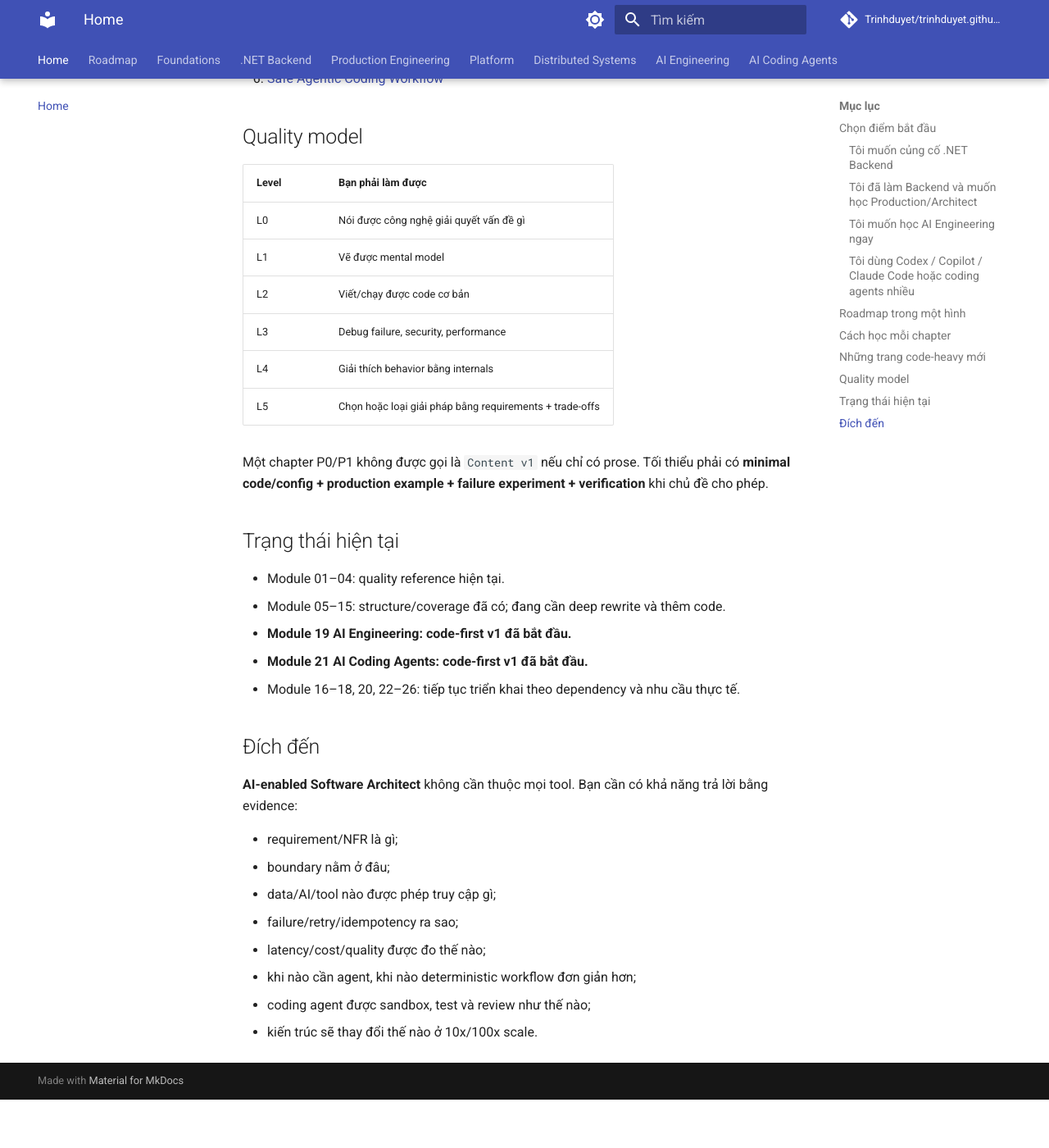
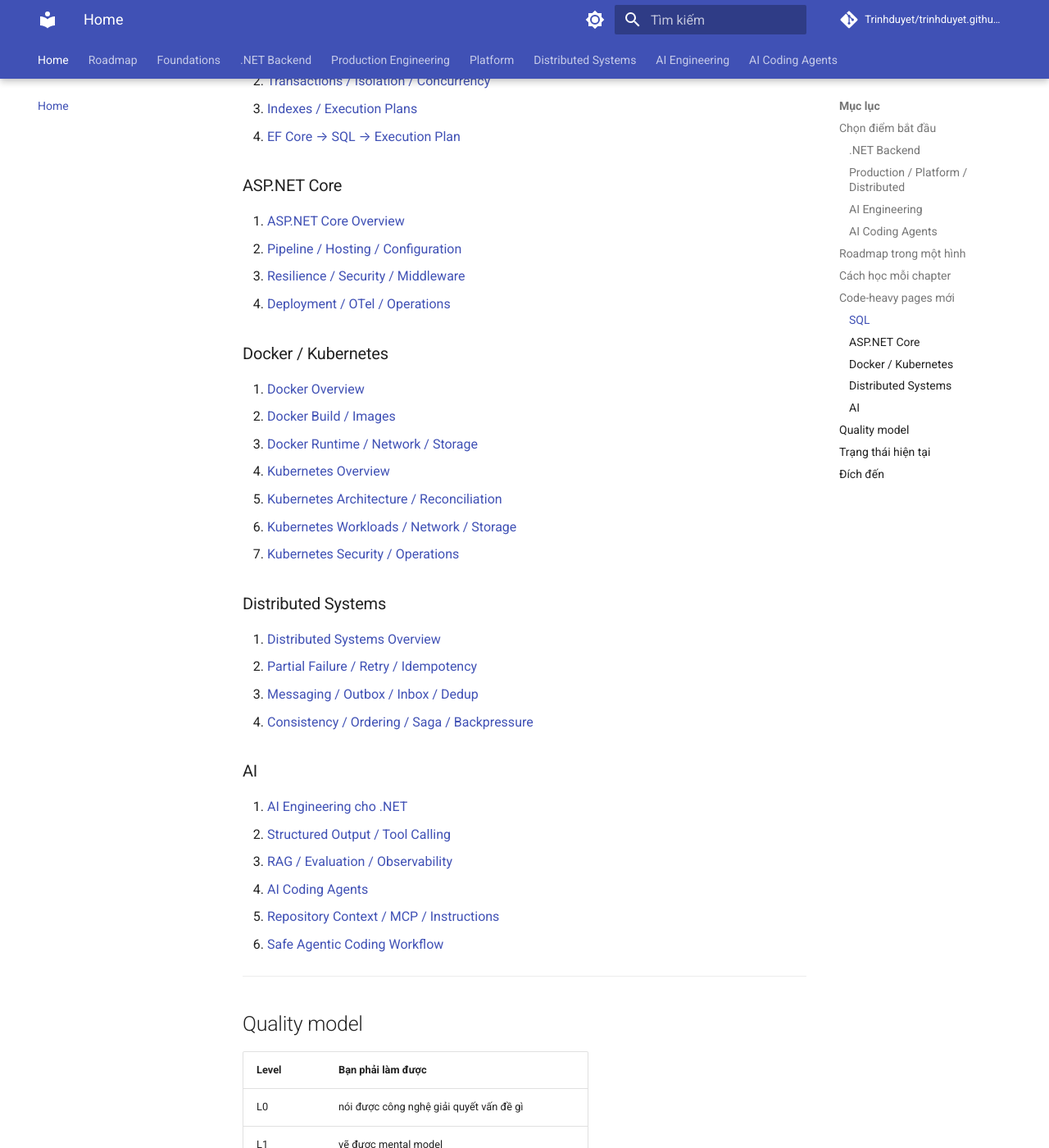
Before and after one commit to Trinhduyet/trinhduyet.github.io, an MkDocs documentation site: the page built from docs/index.md, in a window 1280 px wide and 1400 px high, scrolled down 3403 px. Shown: the whole window at 82% size. Built offline with MkDocs 1.6.1 and Material for MkDocs 9.7.7, drawn with Linux system fonts in a browser that asks for light colours; comment, search, counter and statistics services are not loaded; before the commit the page ends 4744 px from its top, so only the background shows below that; some of the changed text lies outside the part shown.

Commit message:
docs(home): surface code-first backend and distributed guides

````diff
--- a/docs/index.md
+++ b/docs/index.md
@@ -1,40 +1,43 @@
 # AI-Enabled Software Architect Roadmap
 
-> **Đọc tiếng Việt · giữ thuật ngữ English · học bằng code + failure experiment + architecture reasoning.**
+> **Tiếng Việt để hiểu nhanh · thuật ngữ English giữ nguyên · học bằng code + failure experiment + architecture reasoning.**
 
-Nếu tài liệu trước đây làm bạn thấy quá dài, hãy bắt đầu bằng [Cách đọc tài liệu này](00-roadmap/how-to-read.md). Không cần đọc từ đầu đến cuối.
+Nếu tài liệu dài, bắt đầu bằng [Cách đọc tài liệu này](00-roadmap/how-to-read.md). Bạn không cần đọc từ đầu tới cuối.
 
 ## Chọn điểm bắt đầu
 
-### Tôi muốn củng cố .NET Backend
-
-Đi theo:
+### .NET Backend
 
 ```text
 C#/.NET → Backend → SQL → API Design → ASP.NET Core
 ```
 
-Bắt đầu tại [C#/.NET Runtime](03-dotnet/README.md).
+Bắt đầu: [C#/.NET Runtime](03-dotnet/README.md).
 
-### Tôi đã làm Backend và muốn học Production/Architect
+Các phần code-heavy đã rewrite:
 
-Đi theo:
+- [SQL / SQL Server](05-sql/README.md)
+- [ASP.NET Core](07-aspnet-core/README.md)
+
+### Production / Platform / Distributed
 
 ```text
-Testing/Security/Performance
-→ Docker/DevOps/Kubernetes
+Docker
+→ Kubernetes
 → Distributed Systems
-→ System Design
-→ Architecture
 ```
 
-Xem [Master Roadmap](00-roadmap/master-roadmap.md).
+Bắt đầu:
 
-### Tôi muốn học AI Engineering ngay
+- [Docker](12-docker/README.md)
+- [Kubernetes](15-kubernetes/README.md)
+- [Distributed Systems](17-distributed-systems/README.md)
 
-Bắt đầu tại **[AI Engineering cho .NET](19-ai-engineering/README.md)**.
+### AI Engineering
 
-Bạn sẽ có code cho:
+Bắt đầu: **[AI Engineering cho .NET](19-ai-engineering/README.md)**.
+
+Có code cho:
 
 - `IChatClient` và provider abstraction;
 - structured output;
@@ -44,17 +47,17 @@ Bạn sẽ có code cho:
 - evaluation/regression gate;
 - AI observability.
 
-### Tôi dùng Codex / Copilot / Claude Code hoặc coding agents nhiều
+### AI Coding Agents
 
-Bắt đầu tại **[AI Coding Agents](21-ai-coding-agents/README.md)**.
+Bắt đầu: **[AI Coding Agents](21-ai-coding-agents/README.md)**.
 
-Bạn sẽ học theo workflow thật:
+Workflow:
 
 ```text
 Task
 → inspect repo
 → plan
-→ edit
+→ scoped edit
 → build/test
 → inspect diff
 → security checks
@@ -62,7 +65,7 @@ Task
 → human review
 ```
 
-và có ví dụ `AGENTS.md`, shell discovery, MCP/context boundary, CI YAML, regression test và agent evaluation.
+Có ví dụ `AGENTS.md`, shell discovery, MCP/context boundary, CI YAML, regression tests và coding-agent evaluation.
 
 ---
 
@@ -70,73 +73,115 @@ và có ví dụ `AGENTS.md`, shell discovery, MCP/context boundary, CI YAML, re
 
 ```mermaid
 flowchart TD
-    A[Foundations\nCS · Linux · Git · Networking] --> B[.NET Backend\nC# · ASP.NET Core · SQL · API]
+    A[Foundations\nCS · Linux · Git · Networking] --> B[.NET Backend\nC# · SQL · API · ASP.NET Core]
     B --> C[Production\nTesting · Security · Performance]
     C --> D[Platform\nDocker · DevOps · Cloud · Kubernetes]
-    D --> E[Distributed Systems\nMessaging · Resilience · Consistency]
+    D --> E[Distributed Systems\nFailure · Messaging · Consistency]
     B --> F[AI Engineering\nLLM · Structured Output · Tools · RAG · Evals]
     E --> F
-    F --> CA[AI Coding Agents\nContext · MCP · Tests · PR workflow]
+    F --> CA[AI Coding Agents\nContext · MCP · Tests · PR]
     F --> AG[Business AI Agents\nTools · Workflow · HITL · Security]
-    CA --> S[System Design]
+    E --> S[System Design]
+    CA --> S
     AG --> S
-    E --> S
     S --> H[Software / AI Architecture]
 ```
+
+---
 
 ## Cách học mỗi chapter
 
 ```text
 1. Hiểu trong 5 phút
-2. Chạy code
+2. Chạy code/config
 3. Vẽ mental model
 4. Cố tình làm hỏng
-5. Quan sát logs/tests/trace
+5. Quan sát test/log/trace/plan
 6. Đọc internals
 7. Trả lời trade-offs
 ```
 
-Xem chi tiết: [How to Read](00-roadmap/how-to-read.md).
+---
 
-## Những trang code-heavy mới
+## Code-heavy pages mới
 
-1. [AI Engineering cho .NET](19-ai-engineering/README.md)
-2. [Structured Output và Tool Calling](19-ai-engineering/structured-output-and-tool-calling.md)
-3. [RAG, Evaluation và Observability](19-ai-engineering/rag-evaluation-and-observability.md)
-4. [AI Coding Agents](21-ai-coding-agents/README.md)
-5. [Repository Context, MCP và Instructions](21-ai-coding-agents/repository-context-mcp-and-instructions.md)
-6. [Safe Agentic Coding Workflow](21-ai-coding-agents/safe-agentic-coding-workflow.md)
+### SQL
+
+1. [SQL Overview](05-sql/README.md)
+2. [Transactions / Isolation / Concurrency](05-sql/transactions-isolation-and-concurrency.md)
+3. [Indexes / Execution Plans](05-sql/indexes-execution-plans-and-operations.md)
+4. [EF Core → SQL → Execution Plan](05-sql/ef-core-query-shape-and-sql.md)
+
+### ASP.NET Core
+
+5. [ASP.NET Core Overview](07-aspnet-core/README.md)
+6. [Pipeline / Hosting / Configuration](07-aspnet-core/pipeline-hosting-and-configuration.md)
+7. [Resilience / Security / Middleware](07-aspnet-core/resilience-security-and-middleware.md)
+8. [Deployment / OTel / Operations](07-aspnet-core/deployment-observability-and-operations.md)
+
+### Docker / Kubernetes
+
+9. [Docker Overview](12-docker/README.md)
+10. [Docker Build / Images](12-docker/images-builds-and-reproducibility.md)
+11. [Docker Runtime / Network / Storage](12-docker/runtime-networking-storage-and-resources.md)
+12. [Kubernetes Overview](15-kubernetes/README.md)
+13. [Kubernetes Architecture / Reconciliation](15-kubernetes/cluster-architecture-and-reconciliation.md)
+14. [Kubernetes Workloads / Network / Storage](15-kubernetes/workloads-networking-and-storage.md)
+15. [Kubernetes Security / Operations](15-kubernetes/kubernetes-security-observability-and-operations.md)
+
+### Distributed Systems
+
+16. [Distributed Systems Overview](17-distributed-systems/README.md)
+17. [Partial Failure / Retry / Idempotency](17-distributed-systems/partial-failure-timeouts-retries-and-idempotency.md)
+18. [Messaging / Outbox / Inbox / Dedup](17-distributed-systems/messaging-outbox-inbox-and-dedup.md)
+19. [Consistency / Ordering / Saga / Backpressure](17-distributed-systems/consistency-ordering-saga-and-backpressure.md)
+
+### AI
+
+20. [AI Engineering cho .NET](19-ai-engineering/README.md)
+21. [Structured Output / Tool Calling](19-ai-engineering/structured-output-and-tool-calling.md)
+22. [RAG / Evaluation / Observability](19-ai-engineering/rag-evaluation-and-observability.md)
+23. [AI Coding Agents](21-ai-coding-agents/README.md)
+24. [Repository Context / MCP / Instructions](21-ai-coding-agents/repository-context-mcp-and-instructions.md)
+25. [Safe Agentic Coding Workflow](21-ai-coding-agents/safe-agentic-coding-workflow.md)
+
+---
 
 ## Quality model
 
 | Level | Bạn phải làm được |
 | --- | --- |
-| L0 | Nói được công nghệ giải quyết vấn đề gì |
-| L1 | Vẽ được mental model |
-| L2 | Viết/chạy được code cơ bản |
-| L3 | Debug failure, security, performance |
-| L4 | Giải thích behavior bằng internals |
-| L5 | Chọn hoặc loại giải pháp bằng requirements + trade-offs |
+| L0 | nói được công nghệ giải quyết vấn đề gì |
+| L1 | vẽ được mental model |
+| L2 | viết/chạy được code cơ bản |
+| L3 | debug failure, security, performance |
+| L4 | giải thích behavior bằng internals |
+| L5 | chọn/loại giải pháp bằng requirements + trade-offs |
 
-Một chapter P0/P1 không được gọi là `Content v1` nếu chỉ có prose. Tối thiểu phải có **minimal code/config + production example + failure experiment + verification** khi chủ đề cho phép.
+Một chapter P0/P1 implementation-heavy không được gọi là deep content nếu chỉ có prose. Tối thiểu cần **code/config + production example + failure experiment + verification** khi chủ đề cho phép.
 
 ## Trạng thái hiện tại
 
-- Module 01–04: quality reference hiện tại.
-- Module 05–15: structure/coverage đã có; đang cần deep rewrite và thêm code.
-- **Module 19 AI Engineering: code-first v1 đã bắt đầu.**
-- **Module 21 AI Coding Agents: code-first v1 đã bắt đầu.**
-- Module 16–18, 20, 22–26: tiếp tục triển khai theo dependency và nhu cầu thực tế.
+- Module 01–04: quality reference.
+- **Module 05 SQL: code-first deep rewrite v1.**
+- **Module 07 ASP.NET Core: code-first deep rewrite v1.**
+- **Module 12 Docker: code-first deep rewrite v1.**
+- **Module 15 Kubernetes: code-first deep rewrite v1.**
+- **Module 17 Distributed Systems: code-first v1.**
+- **Module 19 AI Engineering: code-first v1.**
+- **AI Coding Agents: code-first v1.**
+- Các module còn lại tiếp tục được rewrite/triển khai theo cùng quality gate.
 
 ## Đích đến
 
-**AI-enabled Software Architect** không cần thuộc mọi tool. Bạn cần có khả năng trả lời bằng evidence:
+**AI-enabled Software Architect** không cần thuộc mọi tool. Bạn cần trả lời bằng evidence:
 
 - requirement/NFR là gì;
 - boundary nằm ở đâu;
-- data/AI/tool nào được phép truy cập gì;
-- failure/retry/idempotency ra sao;
-- latency/cost/quality được đo thế nào;
-- khi nào cần agent, khi nào deterministic workflow đơn giản hơn;
-- coding agent được sandbox, test và review như thế nào;
-- kiến trúc sẽ thay đổi thế nào ở 10x/100x scale.
+- transaction/consistency/retry/idempotency ra sao;
+- queue/backpressure/order/failure recovery thế nào;
+- data/AI/tool được phép truy cập gì;
+- latency/cost/quality được đo ra sao;
+- khi nào dùng agent và khi nào deterministic workflow đơn giản hơn;
+- coding agent được sandbox/test/review thế nào;
+- kiến trúc đổi ra sao ở 10x/100x scale.
````
